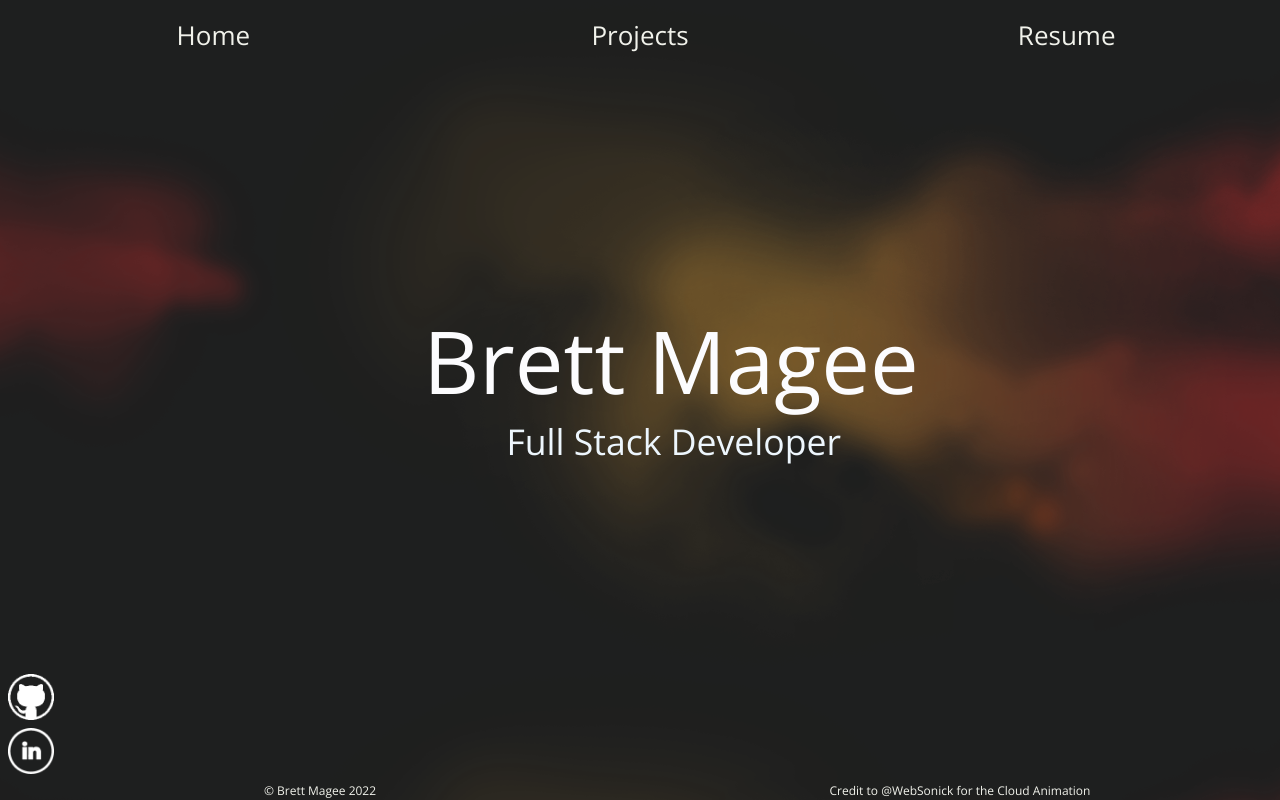
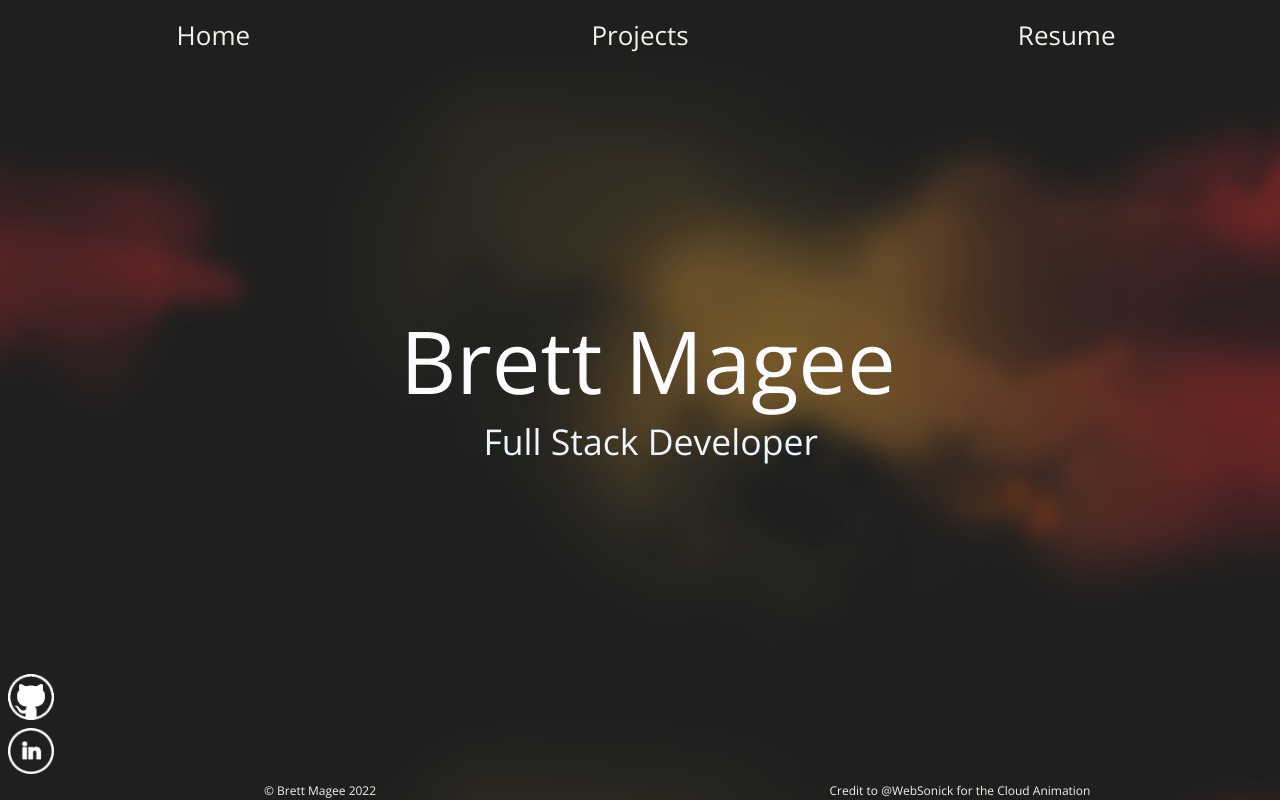
Before and after one commit to BrettMM88/brettmm88.github.io, a React (Create React App) app: page / in a window 1280 px wide. Built offline with nearby package versions, Linux system fonts and the light colour scheme.

Commit message:
Added right padding to homepage text

```diff
--- a/src/components/Home/home.css
+++ b/src/components/Home/home.css
@@ -16,6 +16,7 @@
     flex-direction: column;
     justify-content: center;
     align-items: center;
+    padding-right: calc(30px + 2vh);
 }
 
 .homepage-title {
```
